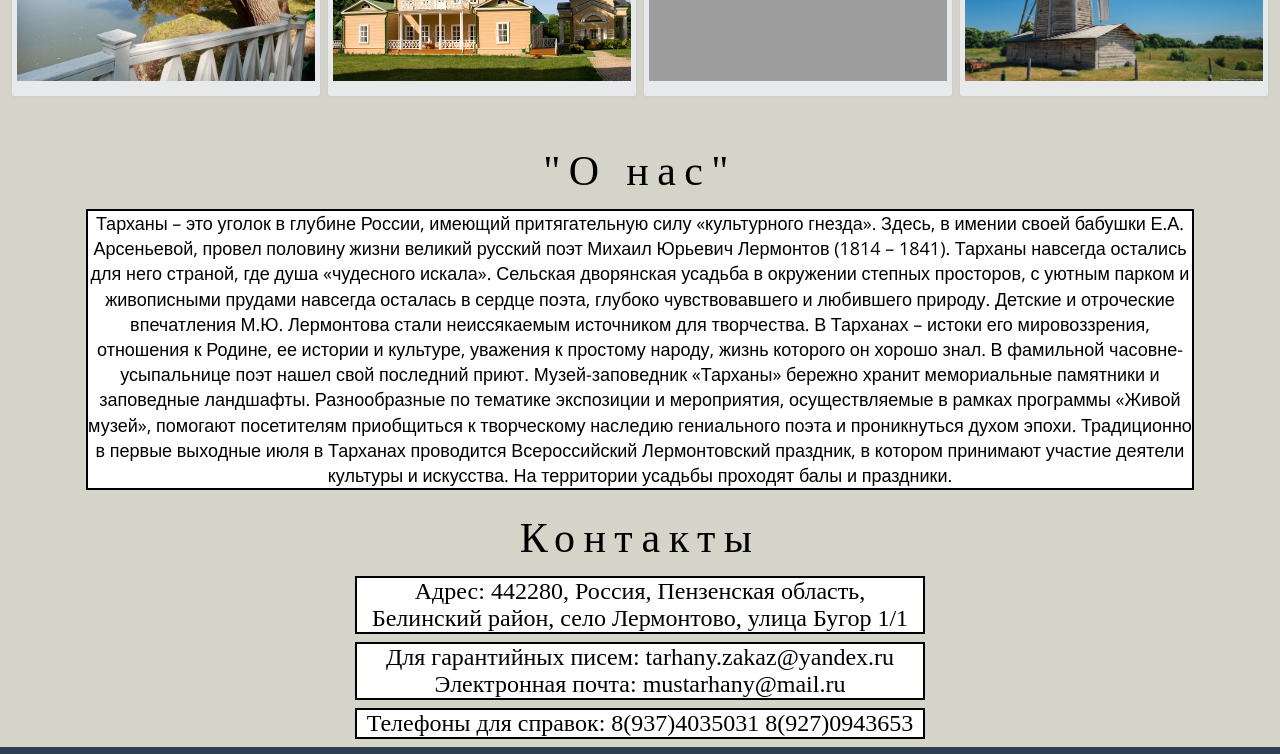
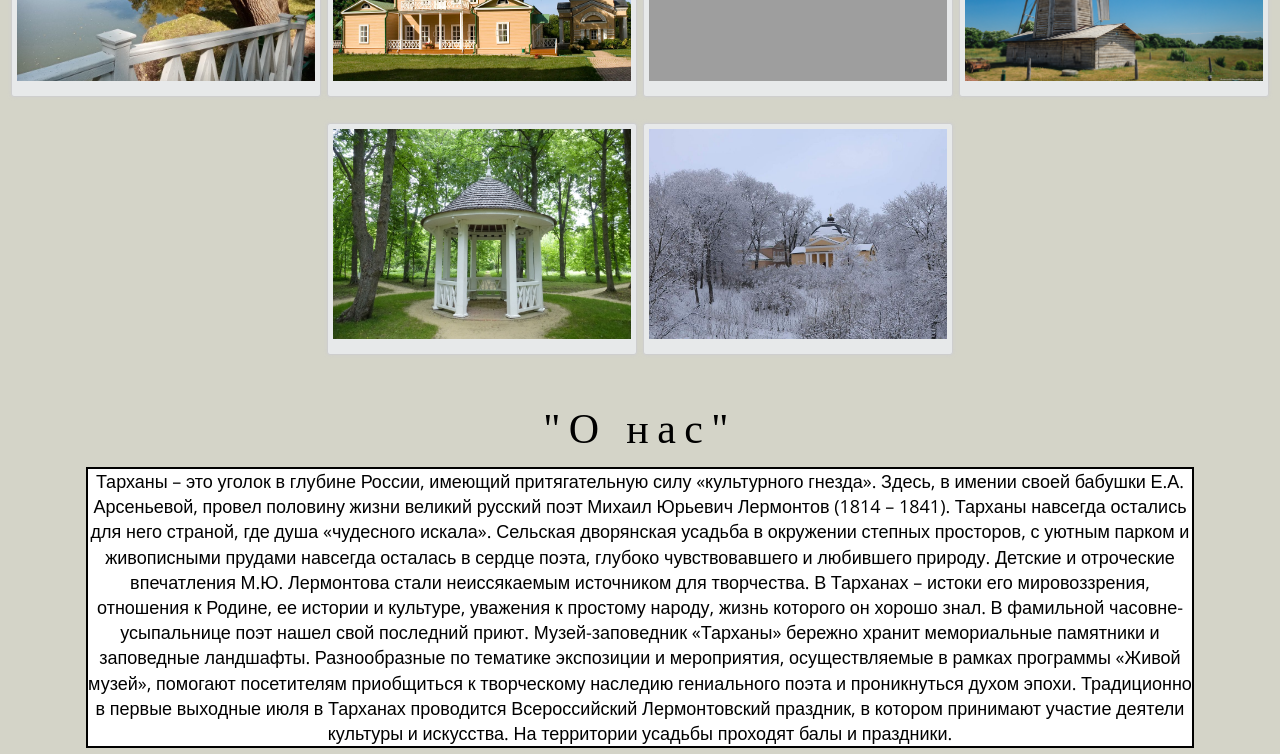
Before and after one commit to eugeny-prusakov/lermontov, a plain HTML site: page index.html in a window 1280 px wide. Shown: the part 1480-2234 px from the top of the page. Drawn offline with nearby package versions, Linux system fonts and the light colour scheme; grey boxes are pictures that could not be loaded; a script that the page names is missing.

Commit message:
lermontov

```diff
--- a/index.html
+++ b/index.html
@@ -40,6 +40,8 @@
       <img src="img/m.jpg" alt="" class="ter">
       <img src="img/4.jpg" alt="" class="ter">
       <img src="img/1.jpg" alt="" class="ter">
+      <img src="img/7.jpg" alt="" class="ter">
+      <img src="img/6.jpg" alt="" class="ter">
     </div>
 
     <div id="we" align="center">
```
